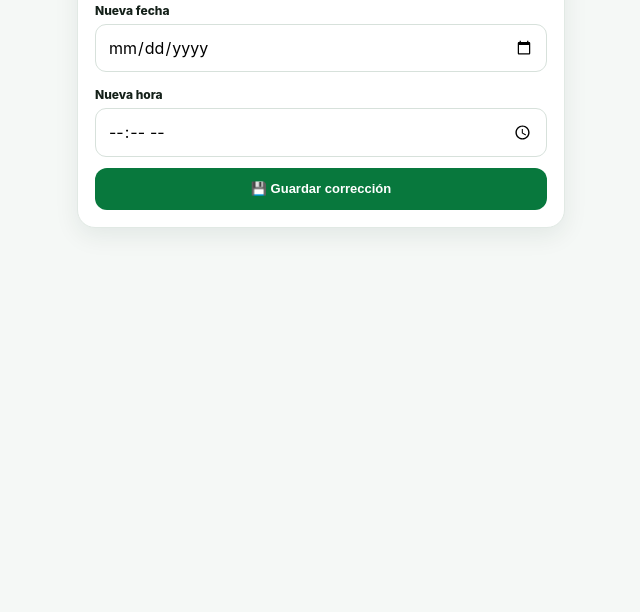
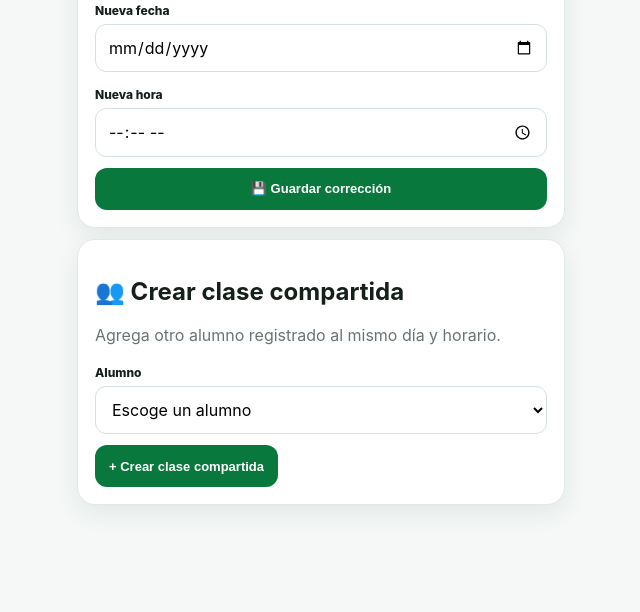
Before and after one commit to juancarlosrockman/jc-futbol-coach, a Python web app: template templates/edit_class.html in a window 1280 px wide. Shown: the part 284-896 px from the top of the page, without its empty margins (319-959 px from the left). Before the commit the page ends 515 px from the top, so only its background shows below. Run offline with Jinja, Linux system fonts and the light colour scheme; the template is opened without the code that fills it, so the values that code supplies are empty.

Commit message:
Add files via upload

```diff
--- a/templates/edit_class.html
+++ b/templates/edit_class.html
@@ -14,4 +14,28 @@
     <button class="btn green" style="width:100%">💾 Guardar corrección</button>
   </form>
 </div>
+{% if current.session_group_id %}
+<div class="card">
+  <h2>👥 Clase compartida</h2>
+  <p class="muted">Los alumnos de esta lista entrenan en el mismo horario. Cada uno conserva su propio pago y asistencia.</p>
+  {% for m in shared_members %}<div class="notice" style="margin:7px 0">{{m.student_name}} · {{m.age}} años</div>{% endfor %}
+  <form method="post" action="{{url_for('add_student_to_shared_class',class_id=current.id)}}">
+    <input type="hidden" name="csrf_token" value="{{csrf_token()}}">
+    <label>Agregar alumno registrado</label>
+    <select name="student_id" required><option value="">Escoge un alumno</option>{% for st in students %}<option value="{{st.id}}">{{st.student_name}} · {{st.age}} años</option>{% endfor %}</select>
+    <button class="btn green" type="submit">+ Agregar a clase compartida</button>
+  </form>
+</div>
+{% else %}
+<div class="card">
+  <h2>👥 Crear clase compartida</h2>
+  <p class="muted">Agrega otro alumno registrado al mismo día y horario.</p>
+  <form method="post" action="{{url_for('add_student_to_shared_class',class_id=current.id)}}">
+    <input type="hidden" name="csrf_token" value="{{csrf_token()}}">
+    <label>Alumno</label>
+    <select name="student_id" required><option value="">Escoge un alumno</option>{% for st in students %}<option value="{{st.id}}">{{st.student_name}} · {{st.age}} años</option>{% endfor %}</select>
+    <button class="btn green" type="submit">+ Crear clase compartida</button>
+  </form>
+</div>
+{% endif %}
 {% endblock %}
--- a/templates/reschedule.html
+++ b/templates/reschedule.html
@@ -8,7 +8,7 @@
   <form method="post" style="margin-top:14px"><input type="hidden" name="csrf_token" value="{{ csrf_token() }}">
     <label for="coach_date">Nueva fecha</label><input id="coach_date" type="date" name="date" min="{{ now_date }}" value="{{current.date}}" required>
     <label for="coach_time">Nueva hora</label><input id="coach_time" type="time" name="time" value="{{current.time}}" required>
-    <button class="btn green" style="width:100%;margin-top:14px" type="submit">Guardar reprogramación</button>
+    {% if shared_count and shared_count > 1 %}<label style="display:flex;gap:8px;align-items:center;margin-top:12px"><input type="checkbox" name="move_group" value="yes" checked style="width:auto;margin:0"> Reprogramar toda la clase compartida ({{shared_count}} alumnos)</label><p class="small muted">Desmarca esta opción si quieres mover solo a este alumno.</p>{% endif %}<button class="btn green" style="width:100%;margin-top:14px" type="submit">Guardar reprogramación</button>
   </form>
   {% else %}
   <div class="eyebrow">ALUMNO ACTUAL</div><h1>Reprogramar clase</h1>
```
Also changed, not shown: templates/layout.html (+1 -1 lines), templates/parent.html (+5 -2 lines).
